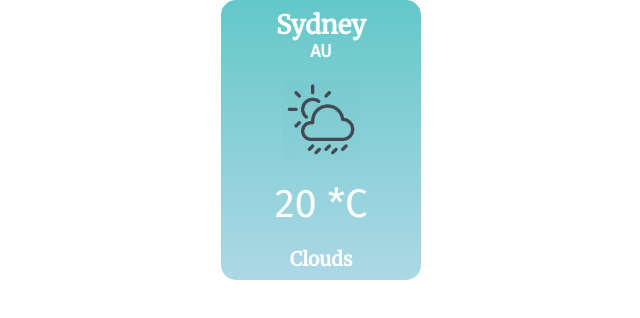
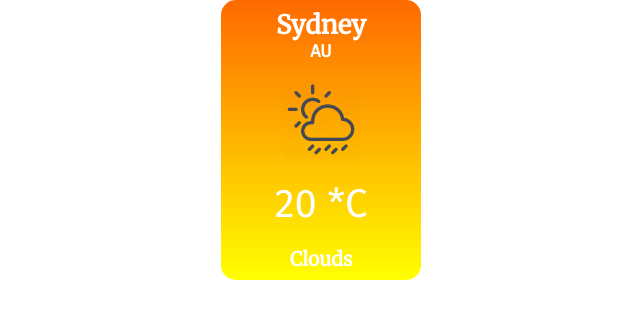
Before and after one commit to ElvisBatzibal/weather, a React (Create React App) app: page / in a window 1280 px wide. Shown: the top 318 px of the page, without its empty margins (319-959 px from the left). Built offline with nearby package versions, Linux system fonts and the light colour scheme.

Commit message:
Defined logic color from temp
Install Auto Rename Tag
see color picker to rgb

```diff
--- a/src/components/WeatherCard/component.js
+++ b/src/components/WeatherCard/component.js
@@ -5,11 +5,17 @@ import Icon from "./icon";
 import Condition from "./condition";
 
 const WeatherCard = props => {
-  const red = 100;
+  let temp = 12;
+  let highColor = (1 - (temp - 12) / 28) * 255;
+  let lowColor = highColor - 150;
 
   const Card = styled.div`
     margin: 0 auto;
-    background: linear-gradient(to bottom, rgba(${red}, 200, 200), lightblue);
+    background: linear-gradient(
+      to top,
+      rgb(255, ${highColor}, 0),
+      rgb(255, ${lowColor}, 0)
+    );
     width: 200px;
     height: 280px;
     display: flex;
```
